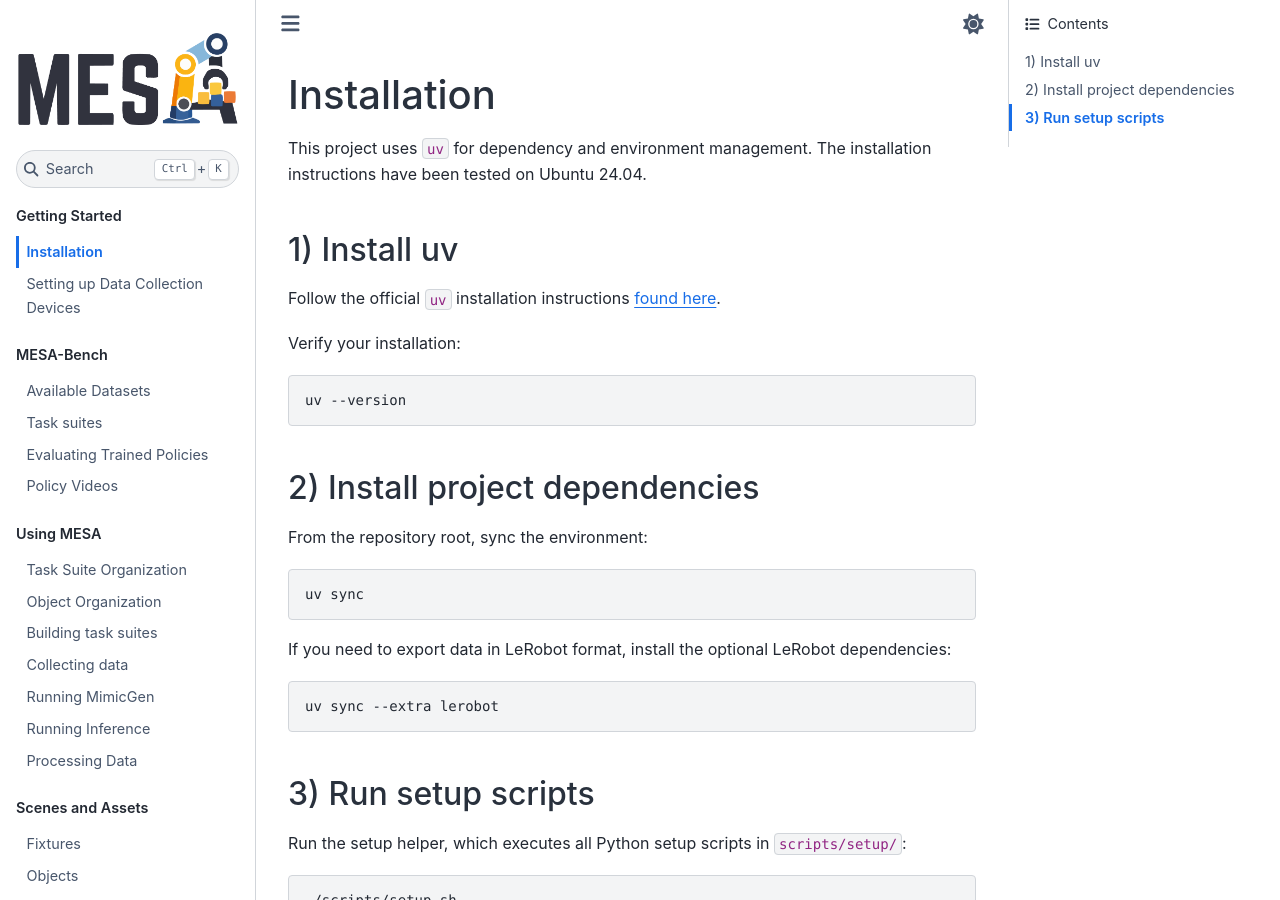
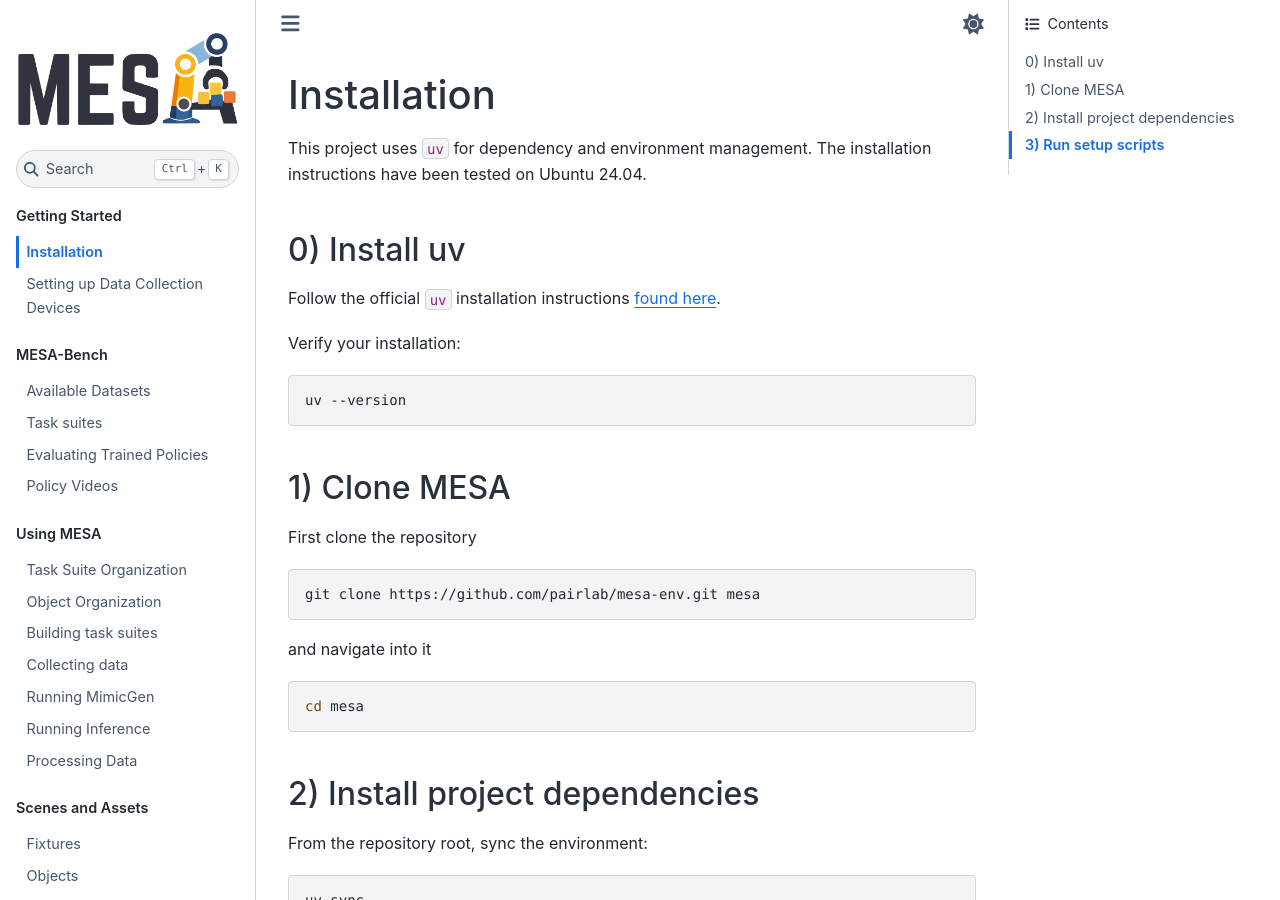
Before and after one commit to pairlab/mesa-env, a Sphinx documentation site: the page built from docs/getting_started/installation.md, in a window 1280 px wide and 900 px high. Built offline with Sphinx 7.4.7 and the Sphinx Book theme 1.1.4, drawn with Linux system fonts in a browser that asks for light colours.

Commit message:
update install instructions

````diff
--- a/docs/getting_started/installation.md
+++ b/docs/getting_started/installation.md
@@ -2,7 +2,7 @@
 
 This project uses `uv` for dependency and environment management. The installation instructions have been tested on Ubuntu 24.04.
 
-## 1) Install uv
+## 0) Install uv
 
 Follow the official `uv` installation instructions [found here](https://docs.astral.sh/uv/getting-started/installation/).
 
@@ -10,6 +10,20 @@ Verify your installation:
 
 ```bash
 uv --version
+```
+
+## 1) Clone MESA
+
+First clone the repository
+
+```bash
+git clone https://github.com/pairlab/mesa-env.git mesa
+```
+
+and navigate into it
+
+```bash
+cd mesa
 ```
 
 ## 2) Install project dependencies
````
